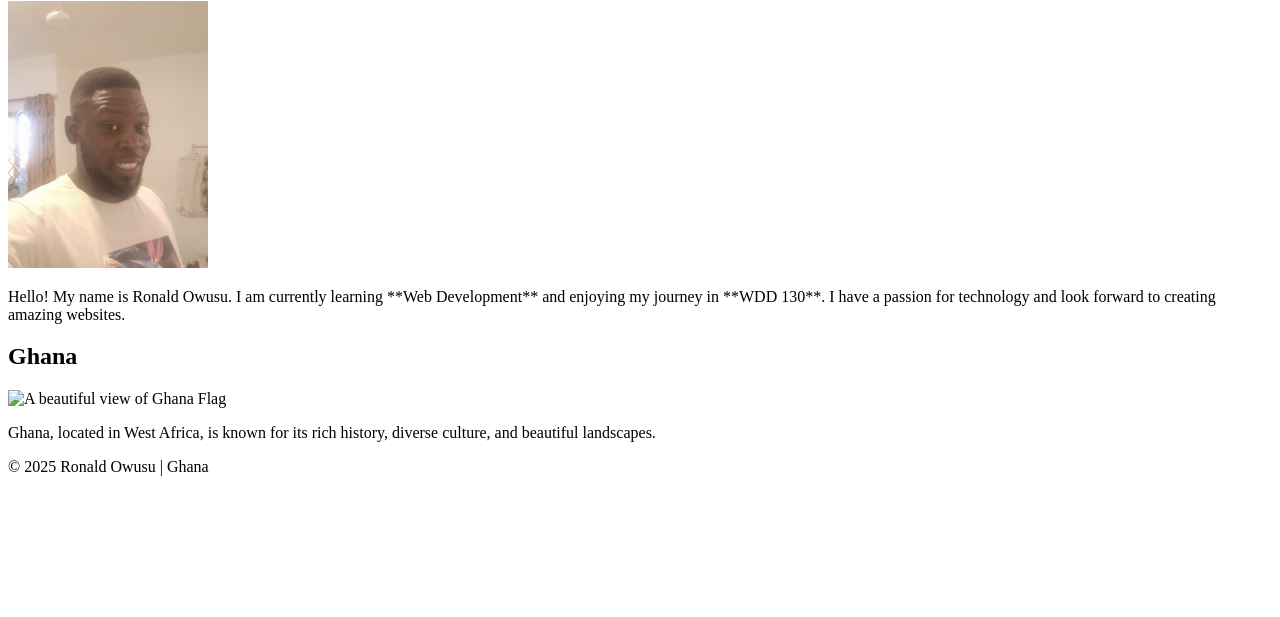
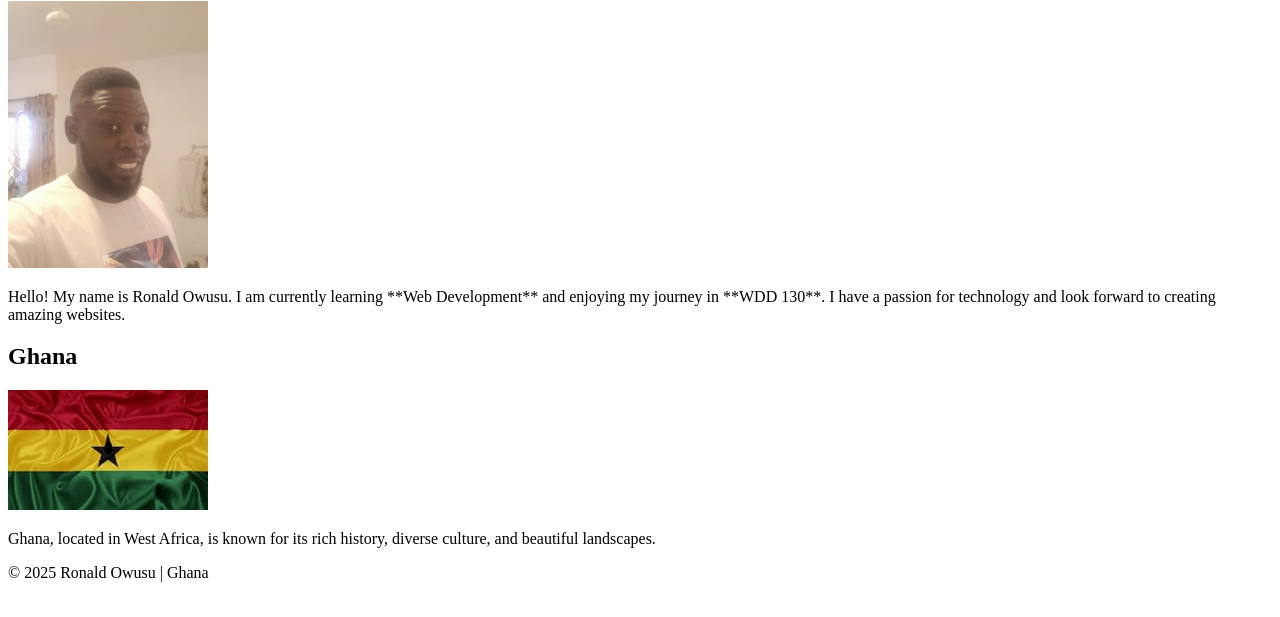
Before and after one commit to rooama/cse210_proj, a plain HTML site: page index.html in a window 1280 px wide. Shown: the part 105-722 px from the top of the page. Drawn offline with Linux system fonts and the light colour scheme.

Commit message:
updated index.html

```diff
--- a/index.html
+++ b/index.html
@@ -22,7 +22,7 @@
   </main>
   <aside>
     <h2>Ghana</h2>
-    <img src="image1.jpg" alt="A beautiful view of Ghana Flag" width="200">
+    <img src="images/image1.jpg" alt="A beautiful view of Ghana Flag" width="200">
     <p>Ghana, located in West Africa, is known for its rich history, diverse culture, and beautiful landscapes.</p>
 </aside>
   <footer>
```
